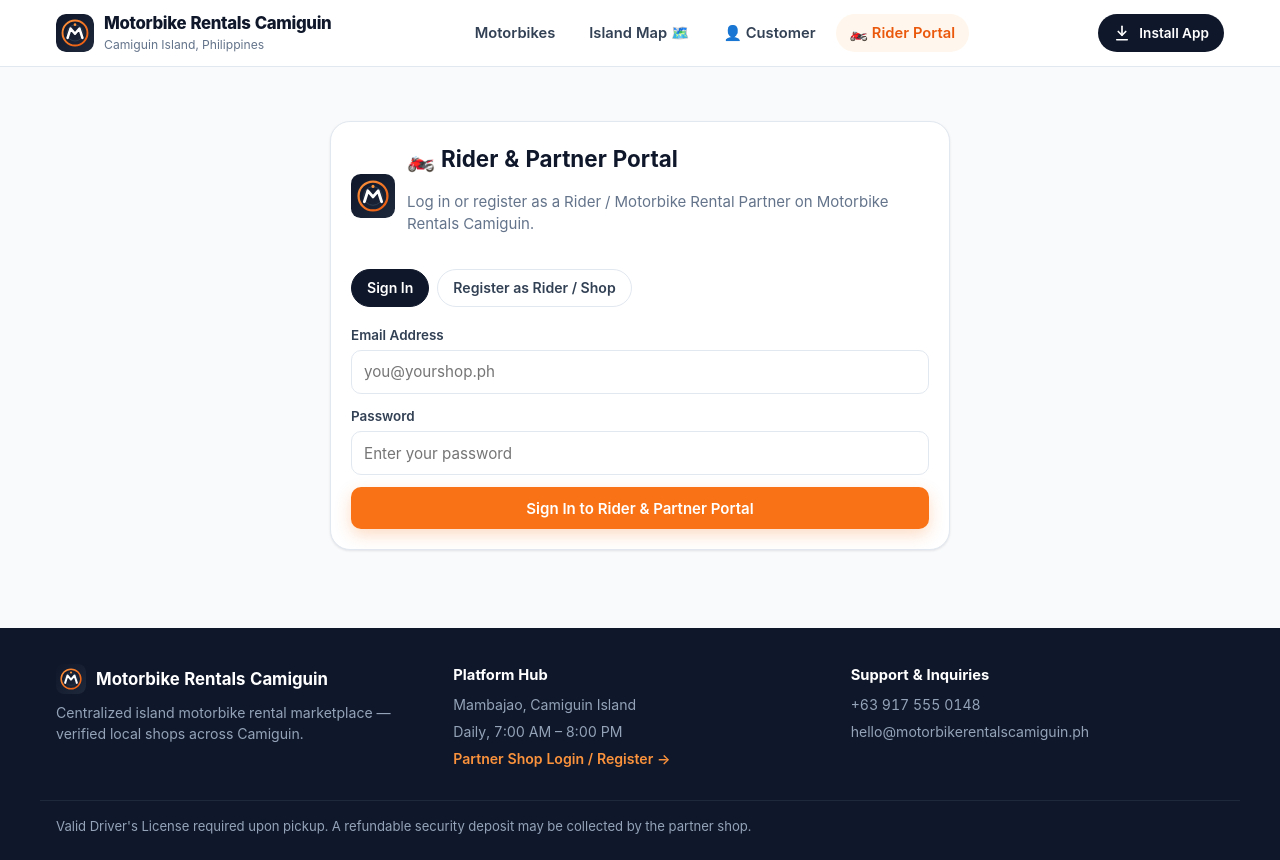
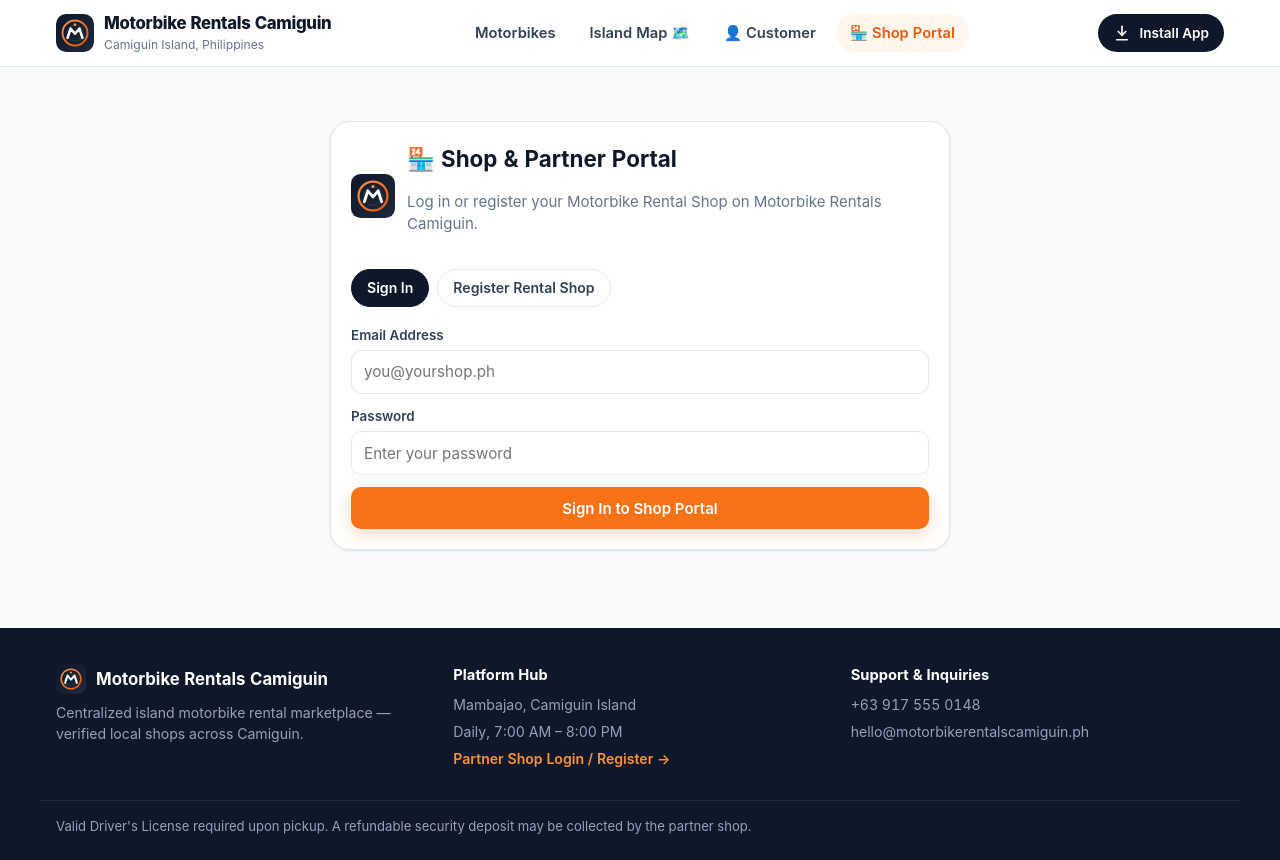
Before and after one commit to Junfols/motorbike-rentals-camiguin, a Flask app: page /rider in a window 1280 px wide. Run offline with Flask 3, Linux system fonts and the light colour scheme; data comes from the database, SQL or seed files in the repository; some libraries are stand-ins or nearby versions.

Commit message:
Rename Rider portal label and link to Shop (/shop)

```diff
--- a/app.py
+++ b/app.py
@@ -50,6 +50,7 @@ from db import (
     get_settings,
     get_uploaded_media,
     init_db,
+    is_postgres_url,
     is_reservation_payment_configured,
     parse_iso_date,
     save_uploaded_media,
@@ -693,10 +694,11 @@ def create_app(test_config: dict | None = None) -> Flask:
     def bookings_page():
         return render_template("bookings.html", active_nav="customer")
 
+    @app.get("/shop")
     @app.get("/rider")
     @app.get("/partner")
     def partner_page():
-        return render_template("partner.html", active_nav="rider")
+        return render_template("partner.html", active_nav="shop")
 
     @app.get("/admin")
     def admin_page():
@@ -774,9 +776,9 @@ def create_app(test_config: dict | None = None) -> Flask:
                     "icons": [{"src": "/static/icons/icon-192.png", "sizes": "192x192", "type": "image/png"}],
                 },
                 {
-                    "name": "Partner Portal",
-                    "short_name": "Partner",
-                    "url": "/partner",
+                    "name": "Shop Portal",
+                    "short_name": "Shop",
+                    "url": "/shop",
                     "icons": [{"src": "/static/icons/icon-192.png", "sizes": "192x192", "type": "image/png"}],
                 },
             ],
--- a/static/sw.js
+++ b/static/sw.js
@@ -54,7 +54,8 @@ self.addEventListener("fetch", (event) => {
     url.pathname.startsWith("/admin") ||
     url.pathname.startsWith("/api/partner") ||
     url.pathname.startsWith("/partner") ||
-    url.pathname.startsWith("/rider")
+    url.pathname.startsWith("/rider") ||
+    url.pathname === "/shop"
   ) {
     return;
   }
--- a/templates/base.html
+++ b/templates/base.html
@@ -43,7 +43,7 @@
         <a href="/" class="nav-link {% if active_nav == 'fleet' %}active{% endif %}">Motorbikes</a>
         <a href="/#tourist-map" class="nav-link">Island Map 🗺️</a>
         <a href="/customer" class="nav-link {% if active_nav in ('bookings', 'customer') %}active{% endif %}">👤 Customer</a>
-        <a href="/rider" class="nav-link {% if active_nav in ('partner', 'rider') %}active{% endif %}">🏍️ Rider Portal</a>
+        <a href="/shop" class="nav-link {% if active_nav in ('partner', 'rider', 'shop') %}active{% endif %}">🏪 Shop Portal</a>
         {% if active_nav == 'admin' %}
         <a href="/admin" class="nav-link active">👑 Admin</a>
         {% endif %}
@@ -79,7 +79,7 @@
         <h4>Platform Hub</h4>
         <p class="footer-line" data-shop-address>{{ shop.address }}</p>
         <p class="footer-line" data-shop-hours>{{ shop.opening_hours }}</p>
-        <p class="footer-line"><a href="/partner" style="color:#fb923c;font-weight:600;">Partner Shop Login / Register &rarr;</a></p>
+        <p class="footer-line"><a href="/shop" style="color:#fb923c;font-weight:600;">Partner Shop Login / Register &rarr;</a></p>
       </div>
       <div>
         <h4>Support &amp; Inquiries</h4>
@@ -124,13 +124,13 @@
       </svg>
       <span>Customer</span>
     </a>
-    <a href="/rider" class="bottom-nav-item {% if active_nav in ('partner', 'rider') %}active{% endif %}">
+    <a href="/shop" class="bottom-nav-item {% if active_nav in ('partner', 'rider', 'shop') %}active{% endif %}">
       <svg width="22" height="22" viewBox="0 0 24 24" fill="none" stroke="currentColor" stroke-width="2" stroke-linecap="round" stroke-linejoin="round" aria-hidden="true">
         <path d="M3 9h18v10a2 2 0 0 1-2 2H5a2 2 0 0 1-2-2V9Z"/>
         <path d="m3 9 2.45-4.9A2 2 0 0 1 7.24 3h9.52a2 2 0 0 1 1.8 1.1L21 9"/>
         <path d="M12 3v6"/>
       </svg>
-      <span>Rider</span>
+      <span>Shop</span>
     </a>
     {% if active_nav == 'admin' %}
     <a href="/admin" class="bottom-nav-item active">
@@ -181,7 +181,7 @@
     </div>
   </div>
 
-  {% if active_nav in ('partner', 'rider', 'admin') %}
+  {% if active_nav in ('partner', 'rider', 'shop', 'admin') %}
   <!-- Manage Motorbike Availability & Blocked Dates Modal -->
   <div id="bike-schedule-modal" class="modal-backdrop hidden" role="dialog" aria-modal="true" aria-labelledby="sched-modal-title">
     <div class="modal-card modal-lg">
--- a/templates/partner.html
+++ b/templates/partner.html
@@ -1,6 +1,6 @@
 {% extends "base.html" %}
 
-{% block title %}Rider & Partner Portal — {{ shop.shop_name }}{% endblock %}
+{% block title %}Shop &amp; Partner Portal — {{ shop.shop_name }}{% endblock %}
 
 {% block content %}
 <section class="section container">
@@ -10,14 +10,14 @@
       <div class="admin-login-head">
         <img src="/static/icons/icon.svg" alt="" width="44" height="44">
         <div>
-          <h1>🏍️ Rider & Partner Portal</h1>
-          <p class="text-muted">Log in or register as a Rider / Motorbike Rental Partner on {{ shop.shop_name }}.</p>
+          <h1>🏪 Shop &amp; Partner Portal</h1>
+          <p class="text-muted">Log in or register your Motorbike Rental Shop on {{ shop.shop_name }}.</p>
         </div>
       </div>
 
       <div class="auth-switch-tabs" role="tablist">
         <button type="button" class="pill active" data-partner-auth-tab="login">Sign In</button>
-        <button type="button" class="pill" data-partner-auth-tab="register">Register as Rider / Shop</button>
+        <button type="button" class="pill" data-partner-auth-tab="register">Register Rental Shop</button>
       </div>
 
       <!-- Login Form -->
@@ -31,7 +31,7 @@
           <input type="password" id="partner-login-password" required autocomplete="current-password" placeholder="Enter your password">
         </div>
         <div id="partner-login-error" class="alert-error hidden"></div>
-        <button type="submit" class="btn btn-primary btn-block">Sign In to Rider & Partner Portal</button>
+        <button type="submit" class="btn btn-primary btn-block">Sign In to Shop Portal</button>
       </form>
 
       <!-- Register Form -->
```
Also changed, not shown: tests/test_app.py (+2 -1 lines).
